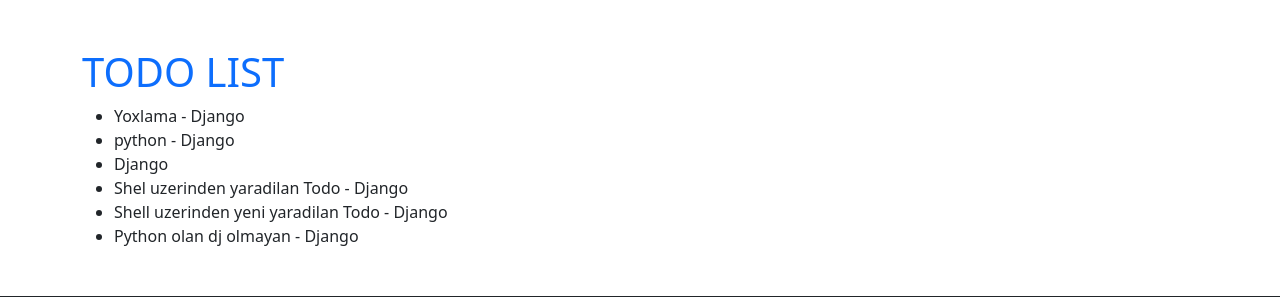
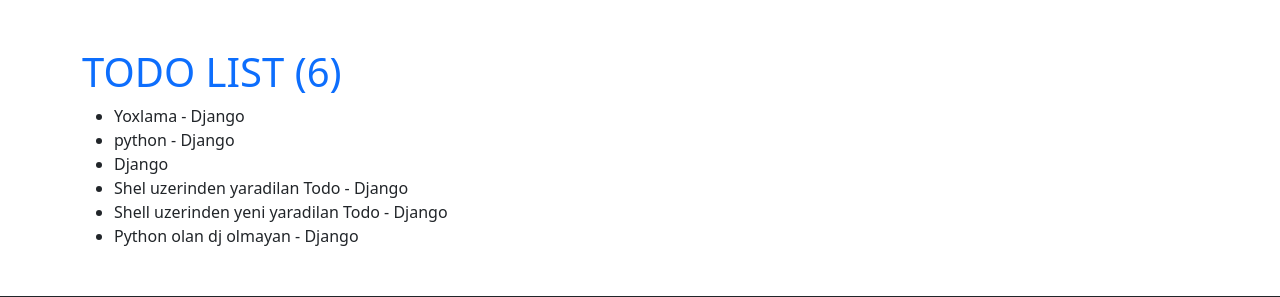
Before and after one commit to romasecure84/django_todo_project, a Django app: page / in a window 1280 px wide. Shown: the part 56-353 px from the top of the page. Run offline with Django 5.2, Linux system fonts and the light colour scheme; data comes from the database, SQL or seed files in the repository; both versions use the stored data as it was after the commit; some libraries are stand-ins or nearby versions.

Commit message:
Python vasitesiyle deyisiklerin elave edilmesi

```diff
--- a/todo/models.py
+++ b/todo/models.py
@@ -7,3 +7,6 @@ class Todo(models.Model):
     is_active = models.BooleanField(default=False)
     cerated_at = models.DateTimeField(auto_now_add=True)
     updated_at = models.DateTimeField(auto_now=True)
+
+    def __str__(self):
+        return self.title
--- a/todo/templates/todo/todo_list.html
+++ b/todo/templates/todo/todo_list.html
@@ -1,7 +1,7 @@
 {% extends 'core/base.html' %}
 
 {% block container %}
-    <h1 class="text-primary">TODO LIST</h1>
+    <h1 class="text-primary">TODO LIST ({{ todos.count }}) </h1>
     <ul>
         {% for todo in todos %}
         <li>{{ todo.title }}</li>
--- a/todo/views.py
+++ b/todo/views.py
@@ -3,7 +3,9 @@ from todo.models import Todo
 # from django.http import HttpResponse
 
 def home_view(request):
-    todos = Todo.objects.filter(is_active=True)
+    todos = Todo.objects.filter(
+        is_active=True
+        )
     context = dict(
         todos=todos
     )
```
Also changed, not shown: README.md, db.sqlite3.
